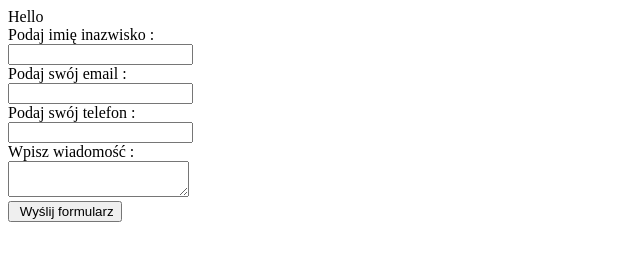
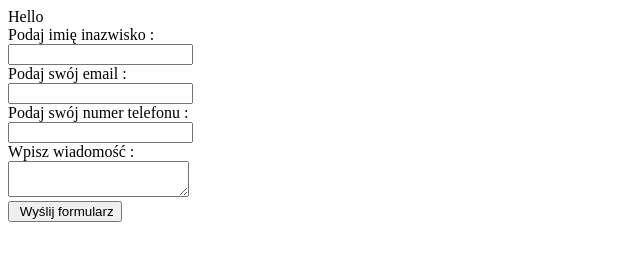
Before and after one commit to marekAren2/3-formularz-formspree_replit_formularz-warsztaty, a plain HTML site: page index.html in a window 1280 px wide. Shown: the full height of the page, 0-640 px from the left. Drawn offline with Linux system fonts and the light colour scheme.

Commit message:
commit 1

```diff
--- a/index.html
+++ b/index.html
@@ -18,7 +18,7 @@
     <label for="email"> Podaj swój email :</label><br>
     <input type="email" name="email" id="email"> <br>
 
-    <label for="phone"> Podaj swój telefon :</label><br>
+    <label for="phone"> Podaj swój numer telefonu :</label><br>
     <input type="tel" name="phone" id="phone"> <br>
 
     <label for="message"> Wpisz wiadomość :</label><br>
```
